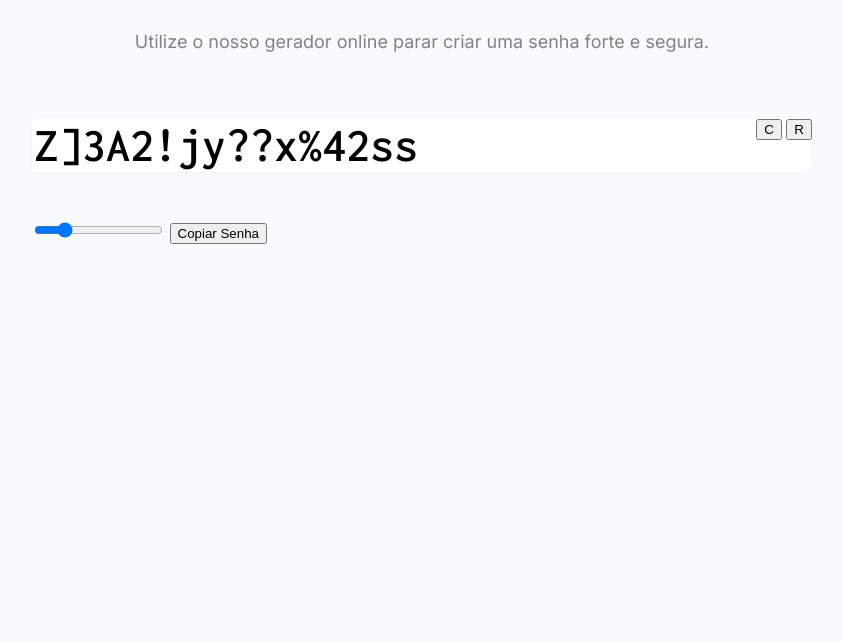
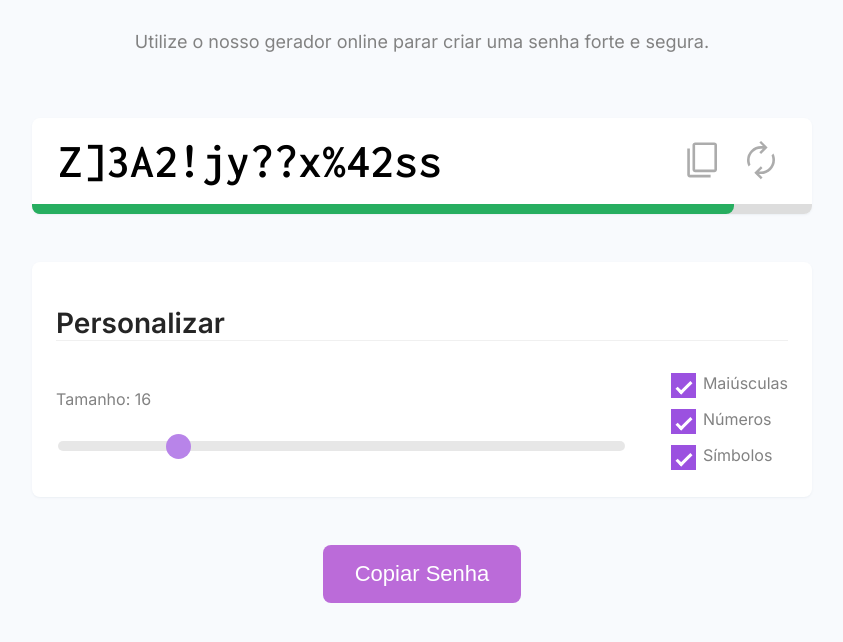
Before and after one commit to IceRed0991/PasswordGenerator, a plain HTML site: page index.html in a window 1280 px wide. Shown: the part 192-834 px from the top of the page, without its empty margins (218-1061 px from the left). Before the commit the page ends 800 px from the top, so only its background shows below. Drawn offline with Linux system fonts and the light colour scheme.

Commit message:
Finalizando css

```diff
--- a/index.html
+++ b/index.html
@@ -7,9 +7,8 @@
     <link rel="reset-css" href="reset.css">
     <link rel="preconnect" href="https://fonts.googleapis.com">
     <link rel="preconnect" href="https://fonts.gstatic.com" crossorigin>
-    <link href="https://fonts.googleapis.com/css2?family=Inter:wght@400;600&display=swap" rel="stylesheet">
-    <link rel="preconnect" href="https://fonts.googleapis.com">
-    <link rel="preconnect" href="https://fonts.gstatic.com" crossorigin>
+    <link href="https://fonts.googleapis.com/css2?family=Inconsolata:wght@600&family=Inter:wght@400;600&display=swap"
+        rel="stylesheet">
     <link href="https://fonts.googleapis.com/css2?family=Inconsolata:wght@600&display=swap" rel="stylesheet">
     <link rel="stylesheet" href="style.css">
 
@@ -30,17 +29,50 @@
                     <input type="text" name="password" id="password">
                 </div>
                 <div class="actions">
-                    <button id="copy2">C</button>
-                    <button id="renew">R</button>
+                    <button id="copy-1">
+                        <img src="copy.svg" width="42">
+                    </button>
+                    <button id="renew">
+                        <img src="renew.svg" width="42">
+                    </button>
                 </div>
+            </div>
+            <div class="security-indicator">
+                <div id="security-indicator-bar" class="bar safe" style="width: 90%"></div>
             </div>
         </section>
 
+        <section class="box customize">
+            <h3 class="title">Personalizar</h3>
+            <div class="actions">
+                <div class="password-length">
+                    <p>Tamanho: <span id="password-length-text" class="">16</span></p>
+                    <input type="range" name="password-length" id="password-length" class="slider" value="16" min="4"
+                        max="64">
+                </div>
+                <div class="config">
+                    <label class="checkbox-container">
+                        <span class="text">Maiúsculas</span>
+                        <input type="checkbox" id="uppercase-check" checked>
+                        <span class="checkmark"></span>
+                    </label>
+                    <label class="checkbox-container">
+                        <span class="text">Números</span>
+                        <input type="checkbox" id="number-check" checked>
+                        <span class="checkmark"></span>
+                    </label>
+                    <label class="checkbox-container">
+                        <span class="text">Símbolos</span>
+                        <input type="checkbox" id="symbol-check" checked>
+                        <span class="checkmark"></span>
+                    </label>
+                </div>
 
-        <input type="range" name="password-length" id="password-length" value="16" min="4" max="64">
-
-
-        <button id="copy">Copiar Senha</button>
+            </div>
+        </section>
+        <div class="submit">
+            <button id="copy-2">Copiar Senha</button>
+        </div>
     </main>
 </body>
 
@@ -71,10 +103,13 @@
     passwordLengthEL.addEventListener("input", function () {
         passwordLength = passwordLengthEL.value
         console.log(passwordLength);
+        generatePassword();
     })
 
-    const btncopy = document.querySelector("#copy");
-    btncopy.addEventListener("click", () => {
+    document.querySelector("#copy-1").addEventListener("click", () => {
+        navigator.clipboard.writeText(inputEL.value);
+    })
+    document.querySelector("#copy-2").addEventListener("click", () => {
         navigator.clipboard.writeText(inputEL.value);
     })
 
--- a/style.css
+++ b/style.css
@@ -36,6 +36,8 @@ main {
 
 .password {
     display: flex;
+    align-items: center;
+    padding: 1rem 1.5rem;
 
 }
 
@@ -57,3 +59,171 @@ main {
     -ms-user-select: none;
     user-select: none;
 }
+
+.password .actions button {
+    background-color: transparent;
+    border: none;
+    cursor: pointer;
+    opacity: 0.7;
+    transition: opacity 0.2s;
+}
+
+.security-indicator {
+    height: 10px;
+    background-color: #DDD;
+    border-bottom-left-radius: 8px;
+    border-bottom-right-radius: 8px;
+}
+
+.security-indicator .bar {
+    height: 10px;
+    background-color: #DDD;
+    border-bottom-left-radius: 8px;
+    border-bottom-right-radius: 8px;
+    transition: all 0.2s;
+}
+
+
+.security-indicator .bar.completed {
+    border-top-right-radius: 0;
+}
+
+.security-indicator .bar.critical {
+    background-color: #eb5757;
+}
+
+.security-indicator .bar.warning {
+    background-color: #f2c94c;
+}
+
+.security-indicator .bar.safe {
+    background-color: #27ae60;
+}
+
+.customize {
+    padding: 1rem 1.5rem;
+}
+
+.customize .title {
+    border-bottom: 1px solid #f0f0f0;
+    font-size: 1.75rem;
+    font-weight: bold;
+    margin-bottom: 2rem;
+    padding-bottom: 0.75;
+}
+
+.customize .actions{
+    display: flex;
+    gap: 3rem;
+    color:#828282;
+}
+.customize .password-length{
+    flex:1;
+}
+
+.customize .password-length .slider{
+    appearance: none;
+    -webkit-appearance: none;
+    height: 10px;
+    background: #dddddd;
+    outline: none;
+    border-radius: 8px;
+    width: 100%;
+    opacity:0.7;
+    transition: opacity 0.2s;
+    margin-top: 1rem;
+}
+
+.customize .password-length .slider:hover{
+    opacity: 1;
+}
+.customize .password-length .slider::-webkit-slider-thumb{
+    -webkit-appearance: none;
+    width: 25px;
+    height: 25px;
+    border-radius: 25px;
+    background: #9b51e0;
+    cursor: pointer;
+}
+
+.customize .password-length .slider ::-moz-range-thumb{
+    width: 25px;
+    height: 25px;
+    border-radius: 25px;
+    background: #9b51e0;
+    cursor: pointer;
+}
+
+.checkbox-container{
+    display: block;
+    position: relative;
+    padding-left: 2rem;
+    margin-bottom: 1rem;
+    cursor: pointer;
+    -webkit-user-select: none;
+    -moz-user-select: none;
+    -ms-user-select: none;;
+
+}
+
+.checkbox-container input{
+    position: absolute;
+    height: 0;
+    width: 0;
+    opacity: 0;
+    cursor: pointer;
+}
+
+.checkbox-container .checkmark{
+    position: absolute;
+   top: 0;
+   left: 0;
+   height: 25px;
+   width: 25px;
+   background-color: #dddddd;
+   transition: all 0.2s;
+}
+
+.checkbox-container:hover input ~.checkmark{
+    background-color: #cccccc;
+}
+.checkbox-container input:checked ~.checkmark{
+    background-color: #9b51e0;
+}
+
+.checkbox-container .checkmark::after{
+    content: "";
+    display: none;
+    position: absolute;
+    left: 9px;
+    top: 5px;
+    width:5px;
+    height: 13px;
+    border: solid white;
+    border-width: 0 3px 3px 0;
+    transform: rotate(45deg);
+}
+
+.checkbox-container input:checked ~.checkmark::after{
+    display: block;
+}
+
+.submit{
+    text-align: center;
+
+}
+
+.submit button{
+    background-color: #bb6bd9;
+    font-size: 1.375rem;
+    color: #fff;
+    border:none;
+    border-radius: 8px;
+    cursor: pointer;
+    padding:  1rem 2rem;
+    transition: all 0.2s;
+}
+
+.submit button:hover{
+ background-color: #9b51e0;
+}
```
Also changed, not shown: copy.svg (added), renew.svg (added).
